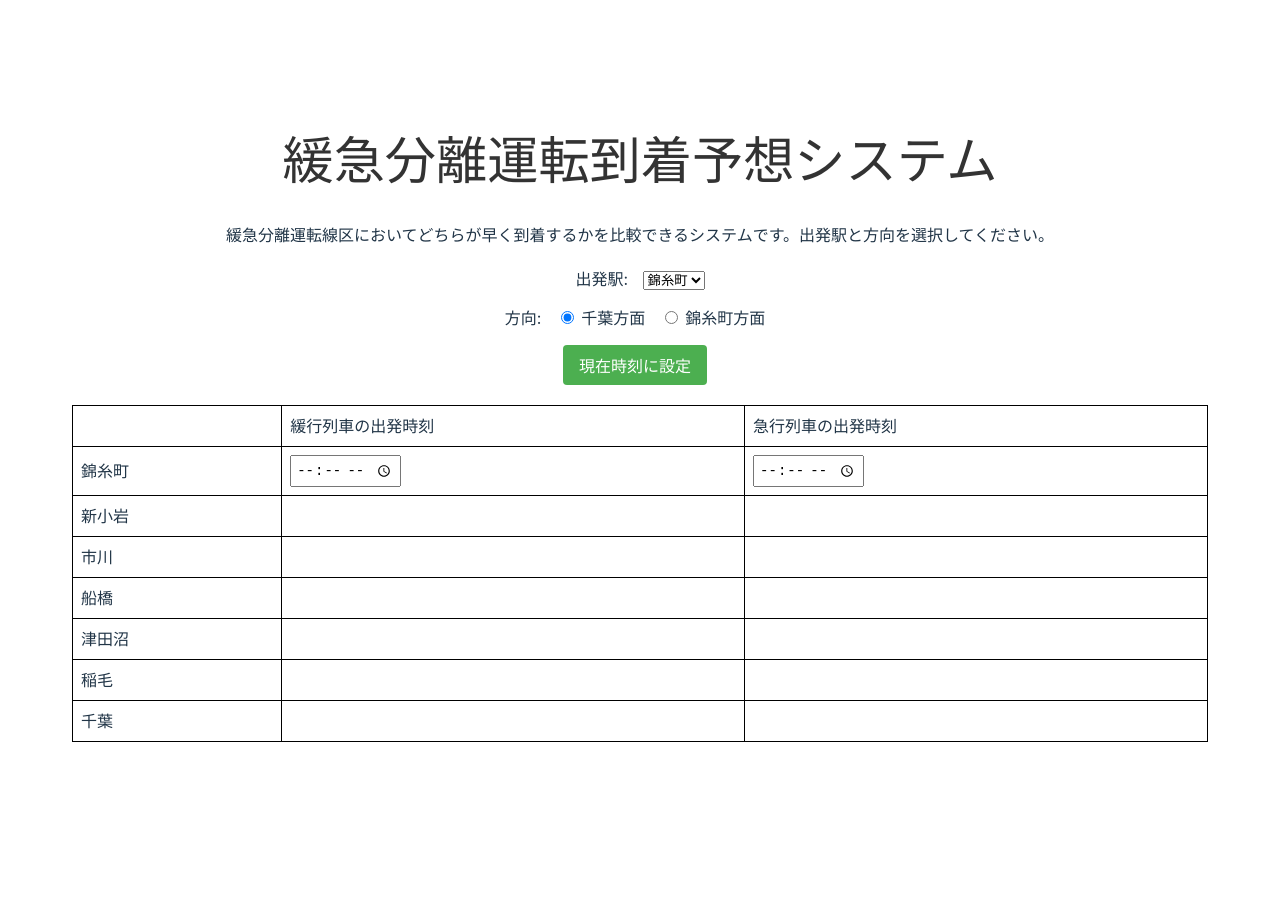
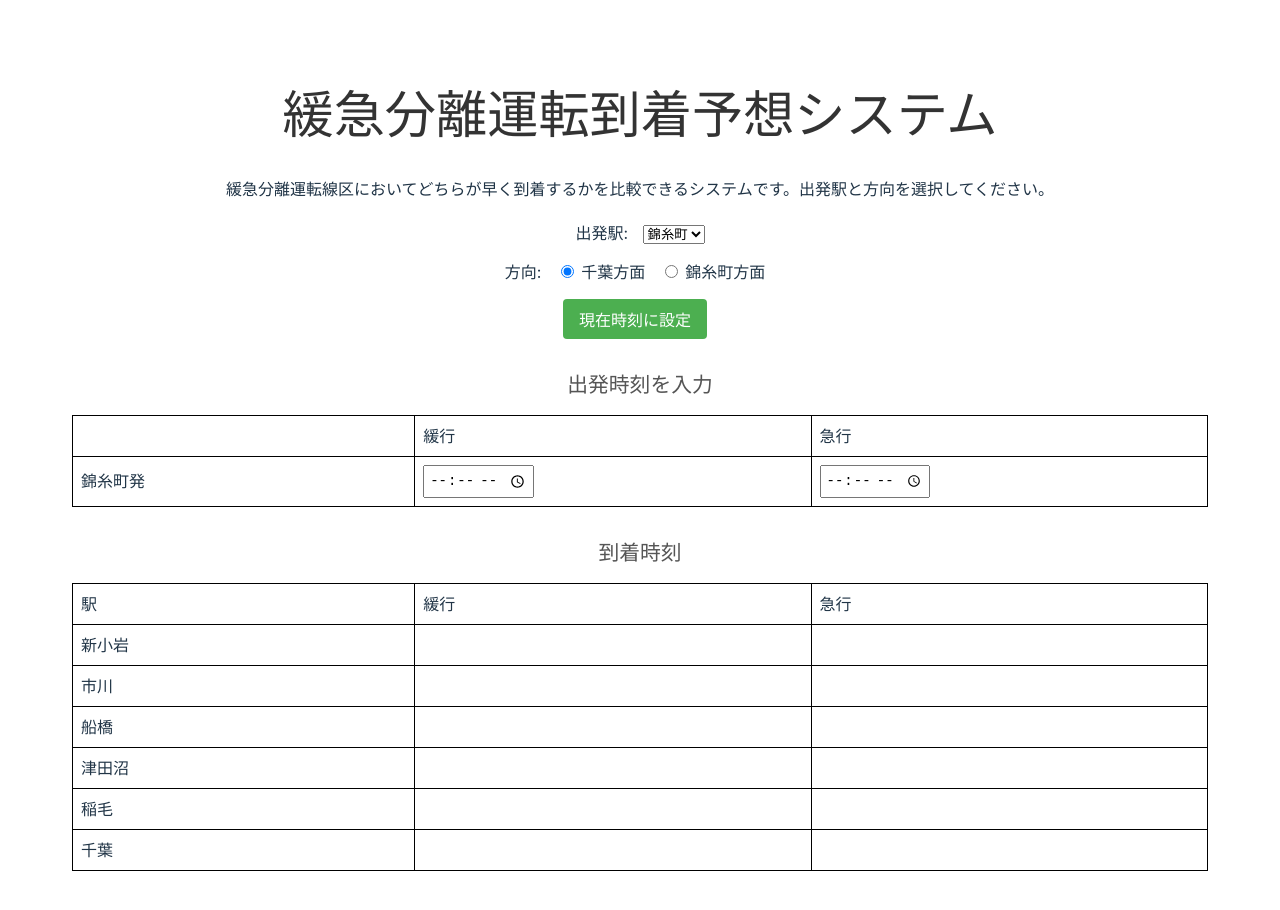
Before and after one commit to taiyo8911/train-time-calc-svelte, a Svelte app: page / in a window 1280 px wide. Shown: the top 910 px of the page. Before the commit the page ends 840 px from the top, so only its background shows below. Built offline with nearby package versions, Linux system fonts and the light colour scheme.

Commit message:
テーブル幅の修正

```diff
--- a/src/App.svelte
+++ b/src/App.svelte
@@ -141,33 +141,53 @@
     </div>
   </div>
 
-  <table id="timeTable">
+  <div class="input-section">
+    <h2>出発時刻を入力</h2>
+    <table class="input-table">
       <thead>
         <tr>
           <th></th>
-        <th>緩行列車の出発時刻</th>
-        <th>急行列車の出発時刻</th>
+          <th>緩行</th>
+          <th>急行</th>
         </tr>
       </thead>
       <tbody>
-      {#each displayStations as station}
         <tr>
-          <th>{station}</th>
-          {#if station === departureStation}
+          <th>{departureStation}発</th>
           <td>
             <input type="time" bind:value={kankouTime} />
           </td>
           <td>
             <input type="time" bind:value={kyuukouTime} />
           </td>
-          {:else}
+        </tr>
+      </tbody>
+    </table>
+  </div>
+
+  <div class="result-section">
+    <h2>到着時刻</h2>
+    <table class="result-table">
+      <thead>
+        <tr>
+          <th>駅</th>
+          <th>緩行</th>
+          <th>急行</th>
+        </tr>
+      </thead>
+      <tbody>
+        {#each displayStations as station}
+          {#if station !== departureStation}
+            <tr>
+              <th>{station}</th>
               <td>{kankouArrivalTimes[station] || ""}</td>
               <td>{kyuukouArrivalTimes[station] || ""}</td>
+            </tr>
           {/if}
-        </tr>
         {/each}
       </tbody>
     </table>
+  </div>
 </main>
 
 <style>
@@ -181,6 +201,21 @@
 
   h1 {
     color: #333;
+  }
+
+  h2 {
+    color: #555;
+    font-size: 1.3em;
+    margin-top: 30px;
+    margin-bottom: 15px;
+  }
+
+  .input-section {
+    margin: 30px 0;
+  }
+
+  .result-section {
+    margin: 30px 0;
   }
 
   .controls {
@@ -217,14 +252,11 @@
 
   th:nth-child(1),
   td:nth-child(1) {
-    width: 15%;
+    width: 30%;
   }
 
   th:nth-child(2),
-  td:nth-child(2) {
-    width: 35%;
-  }
-
+  td:nth-child(2),
   th:nth-child(3),
   td:nth-child(3) {
     width: 35%;
```
Lines whose indentation alone changed are shown as unchanged.
